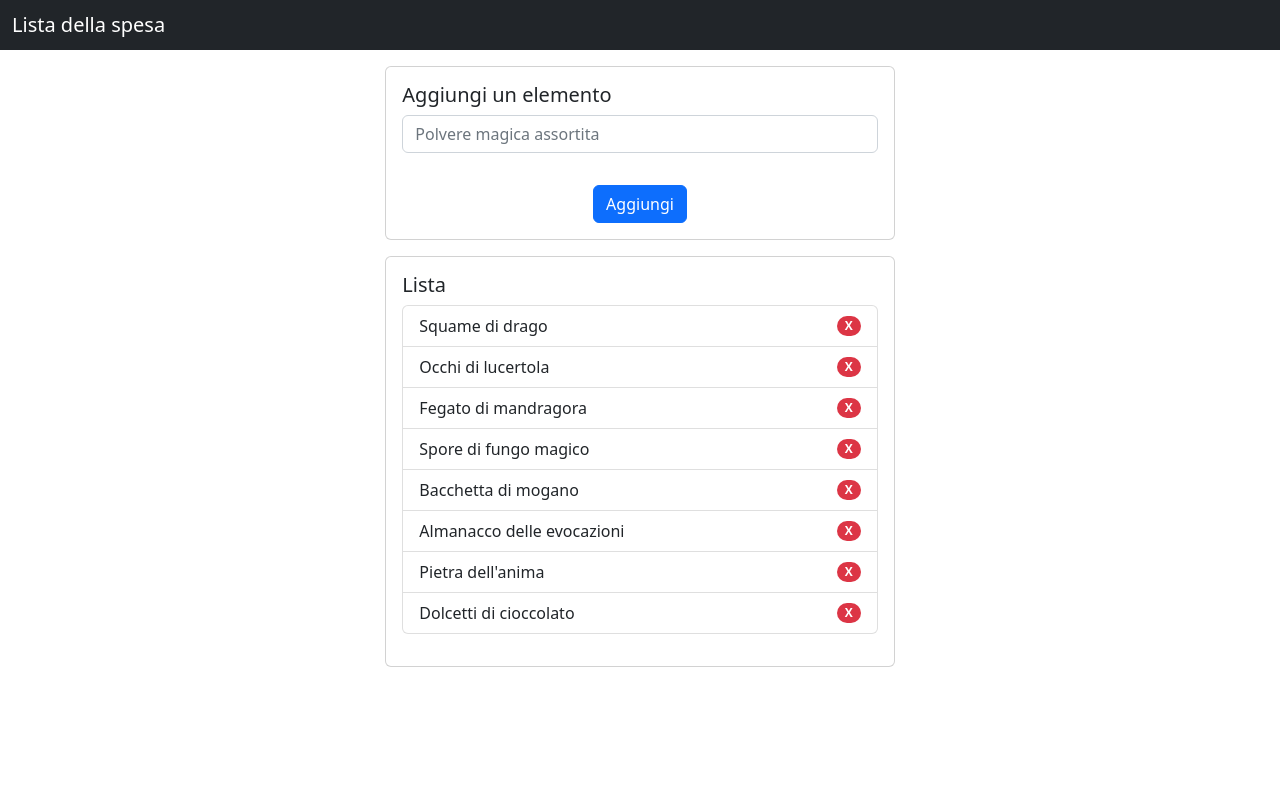
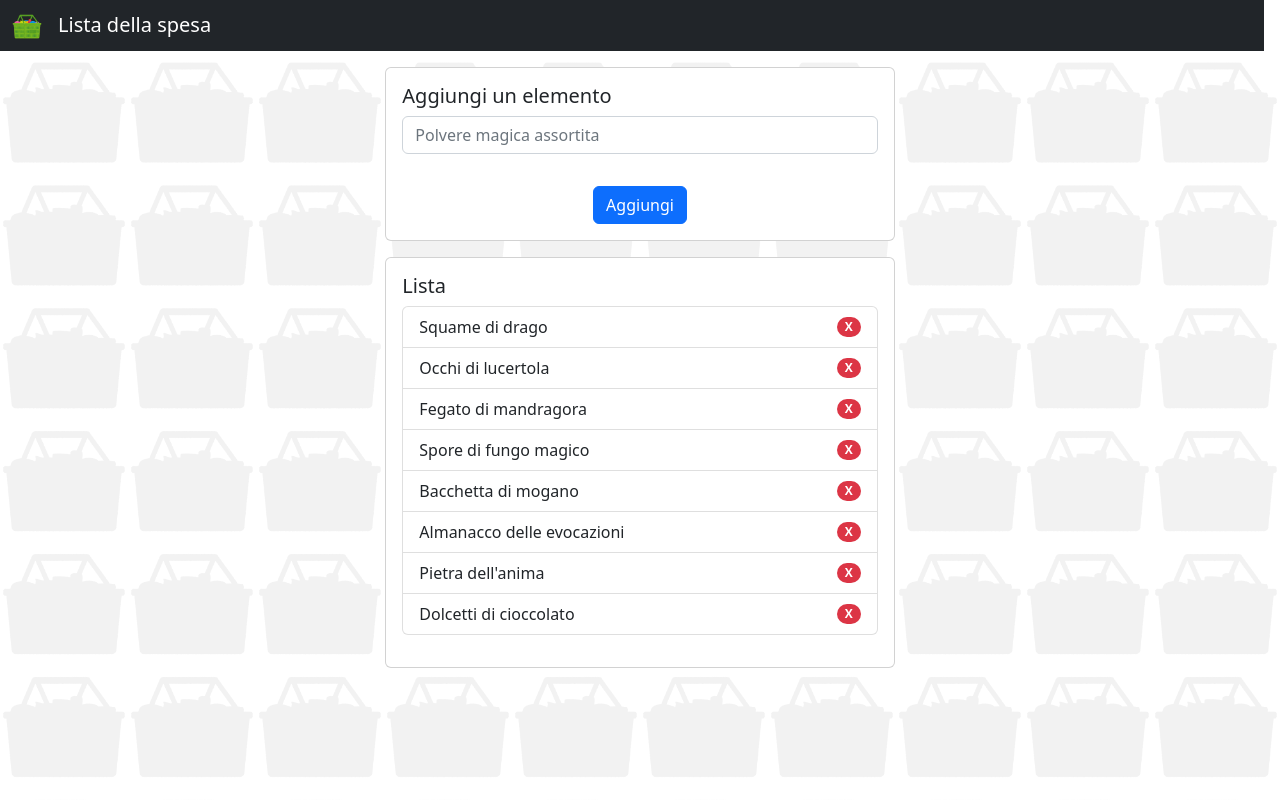
Before and after one commit to DOITA07-Ericchi/js-lista-spesa, a plain HTML site: page index.html in a window 1280 px wide. Drawn offline with nearby package versions, Linux system fonts and the light colour scheme.

Commit message:
Aggiunto lo stile

```diff
--- a/index.html
+++ b/index.html
@@ -11,12 +11,15 @@
 </head>
 
 <body>
-  <nav class="navbar bg-dark">
+
+  <nav class="navbar navbar-brand bg-dark">
     <div class="container-fluid">
-      <span class="navbar-brand mb-0 h1 text-white">Lista della spesa</span>
+      <a class="navbar-brand" href="#">
+      <img class="navbar-brand pt-0 pb-0" src="img/kaimono_kago_full.png" alt="logo" width="30" /><span class="text-white" href="#">Lista della spesa</span>
+      </a>
     </div>
   </nav>
-
+  <div class="silhouette background"></div>
   <div class="container-fluid mt-3">
     <div class="row justify-content-center">
       <div class="col-12 col-md-8 col-lg-7 col-xl-5">
--- a/style.css
+++ b/style.css
@@ -1,3 +1,19 @@
 .cursor-pointer {
     cursor: pointer;
 }
+
+.silhouette {
+    -webkit-filter: grayscale(100%) brightness(0);
+    filter: grayscale(100%) brightness(0);
+    opacity: 0.05;
+}
+
+.background {
+    background-image: url(img/kaimono_kago_full.png);
+    background-repeat: repeat;
+    background-size: 8em;
+    position: fixed;
+    width: 100%;
+    height: 100%;
+    z-index: -10;
+}
```
Also changed, not shown: img/kaimono_kago_full.png (added).
